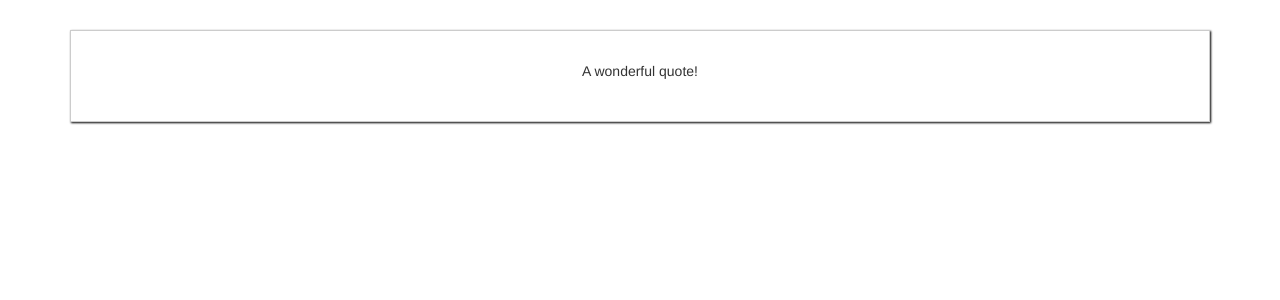
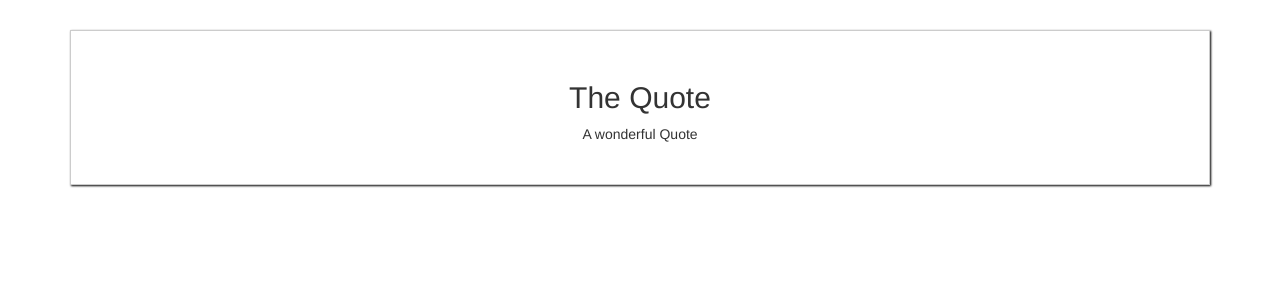
Before and after one commit to shkigor/vue-09-advanced-component-usage, a Vue app: page / in a window 1280 px wide. Shown: the top 300 px of the page. Built offline with nearby package versions, Linux system fonts and the light colour scheme.

Commit message:
125. Passing Content with Slots

```diff
--- a/src/App.vue
+++ b/src/App.vue
@@ -2,7 +2,10 @@
     <div class="container">
         <div class="row">
             <div class="col-xs-12">
-                <app-quote :quote="'A wonderful quote!'"></app-quote>
+                <app-quote>
+                    <h2>The Quote</h2>
+                    <p>A wonderful Quote</p>
+                </app-quote>
             </div>
         </div>
     </div>
--- a/src/components/Quote.vue
+++ b/src/components/Quote.vue
@@ -1,13 +1,12 @@
 <template>
     <div>
-        <p>{{ quote }}</p>
+        <slot></slot>
     </div>
 </template>
 
 <script>
     export default {
-        name: "Quote",
-        props: ['quote']
+        name: "Quote"
     }
 </script>
 
```
